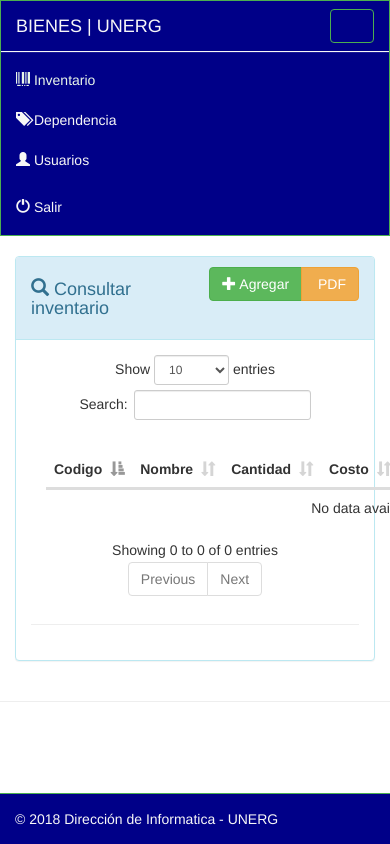
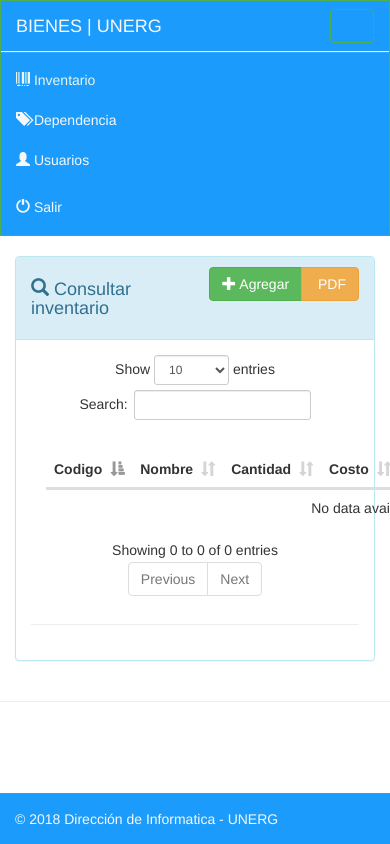
Before and after one commit to fidelwx/bienes-unerg, a PHP site: page /JHONNY/stock.php in a window 390 px wide, after a click on "Toggle navigation"; the page is wider, and only the part inside the window is pictured. Run offline with PHP 8.4, Linux system fonts and the light colour scheme; a user stored in the database is signed in; data comes from the database, SQL or seed files in the repository; data that the repository does not hold is empty.

Commit message:
Nuevo color al background, cortesia de luis :v

```diff
--- a/css/custom.css
+++ b/css/custom.css
@@ -4,7 +4,7 @@ http://work.smarchal.com/twbscolor/
 
 */
 .navbar-default {
-  background-color: #008;
+  background-color: #1B9CFC;
   border-color: #4caf50;
 }
 .navbar-default .navbar-brand {
@@ -28,23 +28,23 @@ http://work.smarchal.com/twbscolor/
 .navbar-default .navbar-nav > .active > a:hover,
 .navbar-default .navbar-nav > .active > a:focus {
   color: #e8f5e9;
-  background-color: #008;
+  background-color: #1B9CFC;
 }
 .navbar-default .navbar-nav > .open > a,
 .navbar-default .navbar-nav > .open > a:hover,
 .navbar-default .navbar-nav > .open > a:focus {
   color: #e8f5e9;
-  background-color: #008;
+  background-color: #1B9CFC;
 }
 .navbar-default .navbar-toggle {
   border-color: #4caf50;
 }
 .navbar-default .navbar-toggle:hover,
 .navbar-default .navbar-toggle:focus {
-  background-color: #008;
+  background-color: #1B9CFC;
 }
 .navbar-default .navbar-toggle .icon-bar {
-  background-color: #008;
+  background-color: #1B9CFC;
 }
 .navbar-default .navbar-collapse,
 .navbar-default .navbar-form {
@@ -69,7 +69,7 @@ http://work.smarchal.com/twbscolor/
   .navbar-default .navbar-nav .open .dropdown-menu > .active > a:hover,
   .navbar-default .navbar-nav .open .dropdown-menu > .active > a:focus {
     color: #e8f5e9;
-    background-color: #008;
+    background-color: #1B9CFC;
   }
 }
 
@@ -131,7 +131,7 @@ http://work.smarchal.com/twbscolor/
     z-index: 3;
     color: #fff;
     cursor: default;
-    background-color: #008;
+    background-color: #1B9CFC;
     border-color: #ccc;
 }
 a {
```
